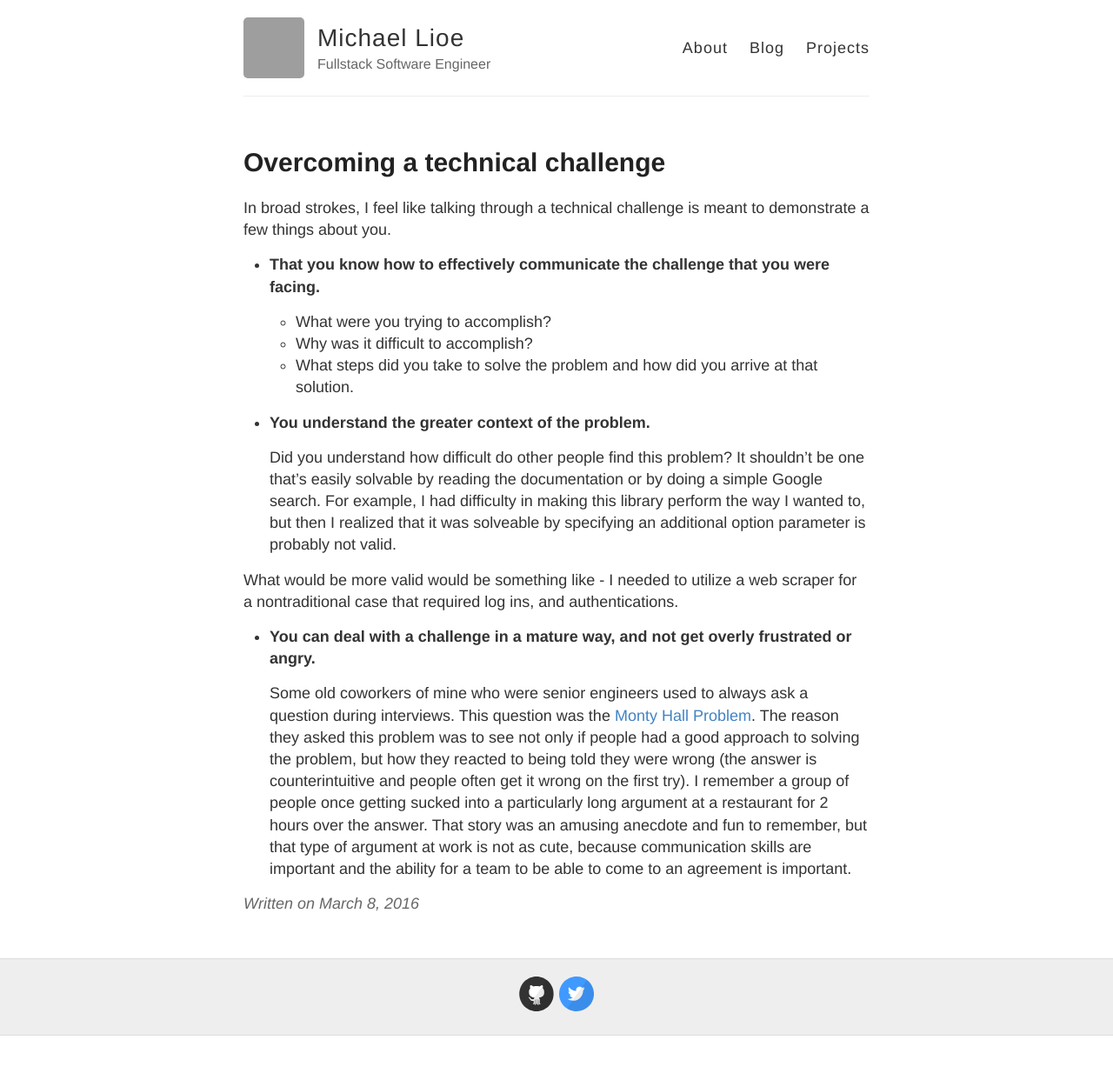
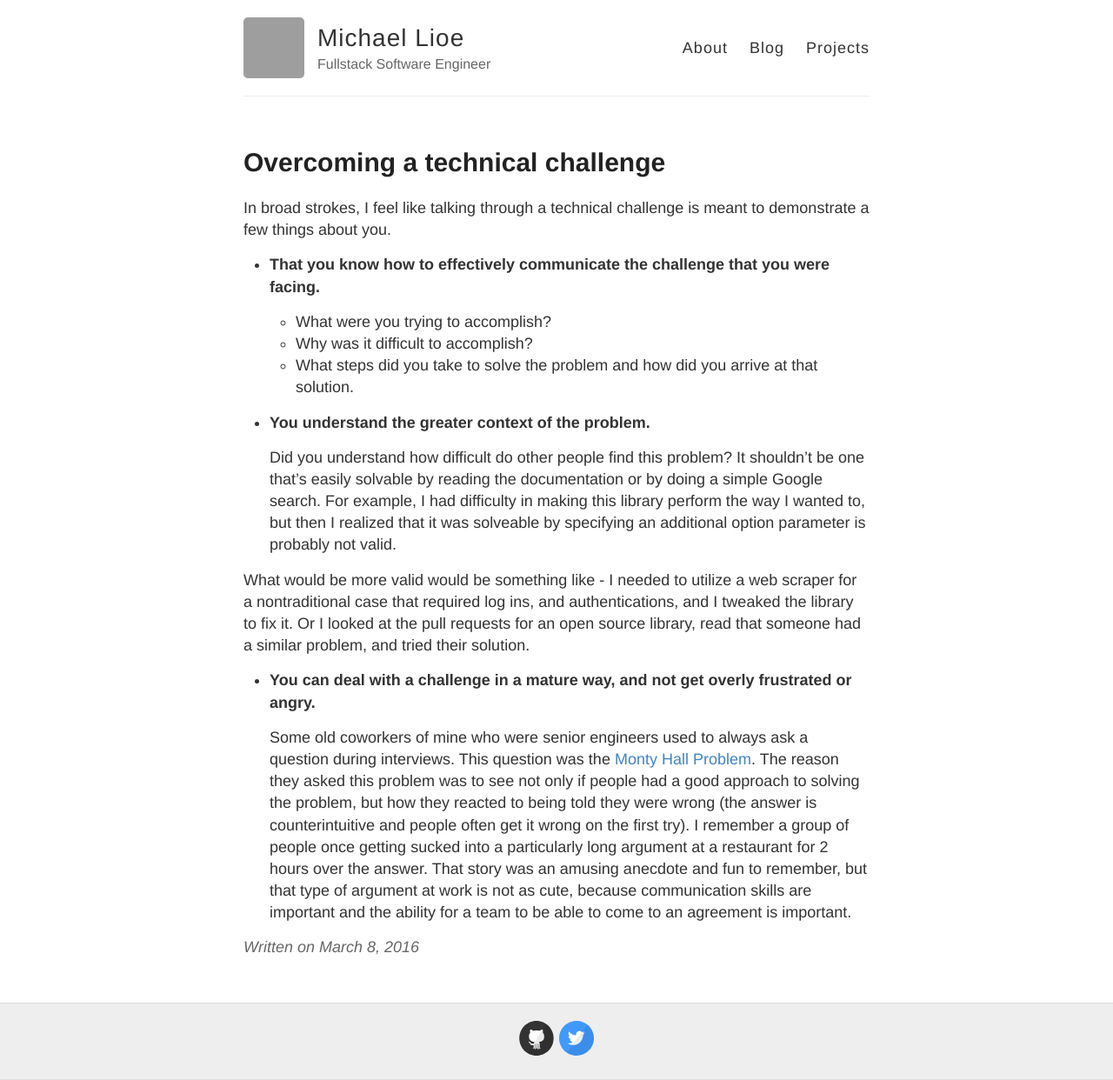
Before and after one commit to mliou8/mliou8.github.io, a Jekyll site: the page built from _posts/2016-3-8-Technical-Challenges.md, in a window 1280 px wide. Shown: the whole page at 87% size. Built offline with Jekyll 4.4.1, drawn with Linux system fonts in a browser that asks for light colours; before the commit the page ends 1191 px from its top, so only the background shows below that; grey boxes are pictures that could not be loaded.

Commit message:
Update 2016-3-8-Technical-Challenges.md

```diff
--- a/_posts/2016-3-8-Technical-Challenges.md
+++ b/_posts/2016-3-8-Technical-Challenges.md
@@ -16,7 +16,7 @@ In broad strokes, I feel like talking through a technical challenge is meant to
    Did you understand how difficult do other people find this problem? It shouldn't be one that's easily solvable by reading the documentation or by doing a simple Google search. For example, I had difficulty in making this library perform the way I wanted to, but then I realized that it was solveable by specifying an additional option parameter is probably not valid.
 
 <!--break-->
-What would be more valid would be something like - I needed to utilize a web scraper for a nontraditional case that required log ins, and authentications.
+   What would be more valid would be something like - I needed to utilize a web scraper for a nontraditional case that required log ins, and authentications, and I tweaked the library to fix it. Or I looked at the pull requests for an open source library, read that someone had a similar problem, and tried their solution.
 
 
 * __You can deal with a challenge in a mature way, and not get overly frustrated or angry.__
```
